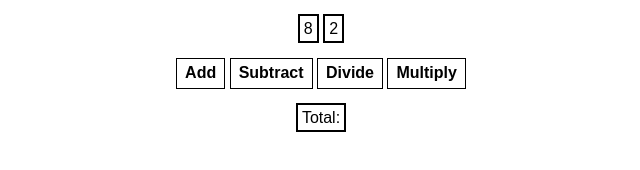
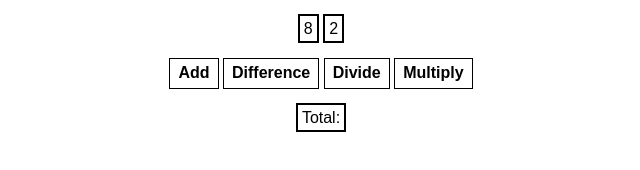
Before and after one commit to Oznerol93initrebla/calculator, a website built with Vite: page index.html in a window 1280 px wide. Shown: the whole page, without its empty margins (319-959 px from the left). Built offline with nearby package versions, Linux system fonts and the light colour scheme.

Commit message:
update subtract into difference

```diff
--- a/index.html
+++ b/index.html
@@ -8,7 +8,7 @@
         <span id="num2-el"></span>
         <br>
         <button onclick="add()">Add</button>
-        <button onclick="subtract()">Subtract</button>
+        <button onclick="subtract()">Difference</button>
         <button onclick="divide()">Divide</button>
         <button onclick="multiply()">Multiply</button>
         <br>
```
